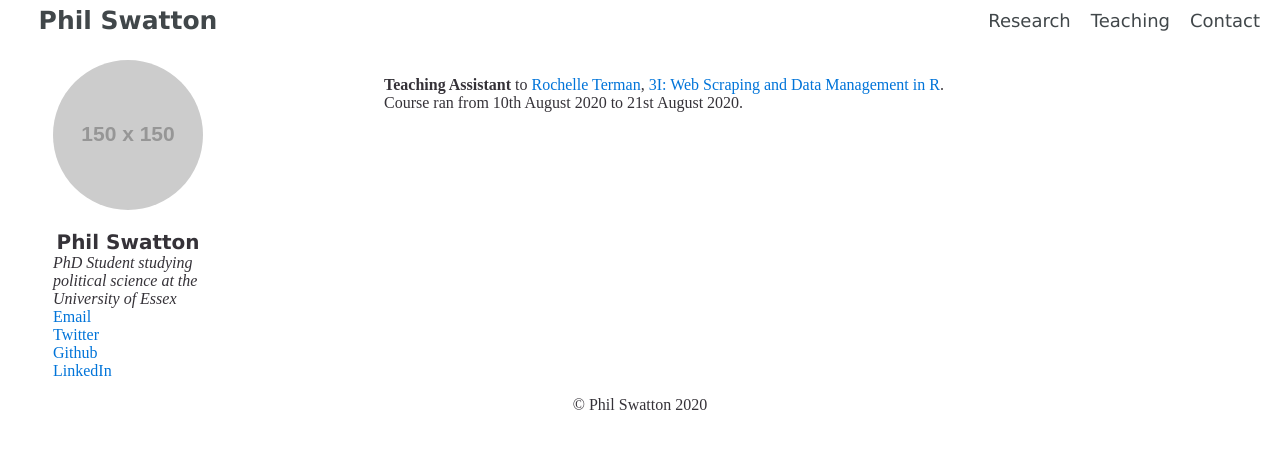
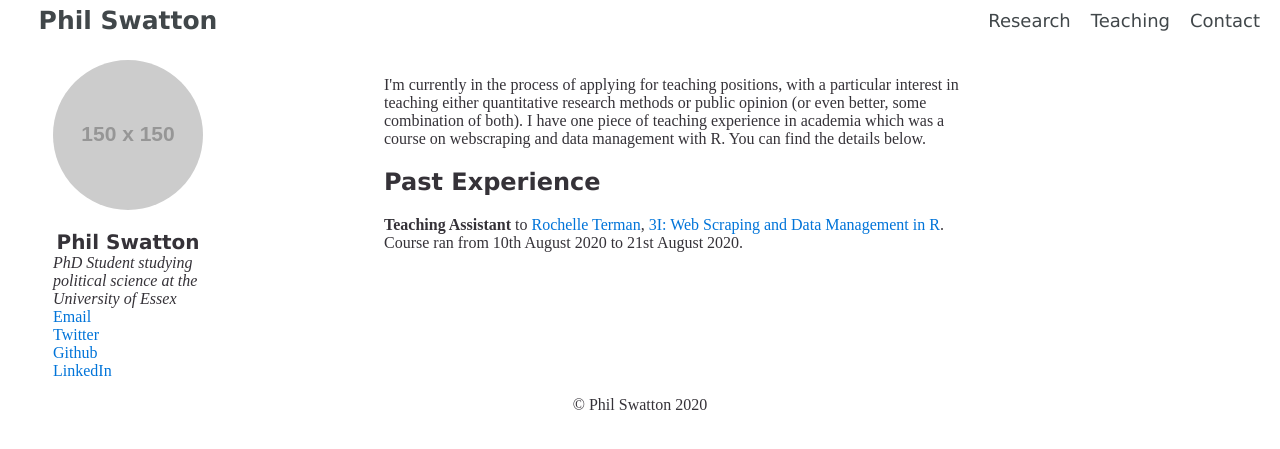
Before and after one commit to philswatton/philswatton.github.io, a Jekyll site: the page built from teaching/index.html, in a window 1280 px wide. Shown: the top 449 px of the page. Built offline with Jekyll 4.4.1, drawn with Linux system fonts in a browser that asks for light colours.

Commit message:
Update index.html

```diff
--- a/teaching/index.html
+++ b/teaching/index.html
@@ -2,4 +2,7 @@
 layout: default
 title: Teaching
 ---
+<p>I'm currently in the process of applying for teaching positions, with a particular interest in teaching either quantitative research methods or public opinion (or even better, some combination of both). I have one piece of teaching experience in academia which was a course on webscraping and data management with R. You can find the details below.</p>
+
+<h2>Past Experience</h2>
 <p><strong>Teaching Assistant</strong> to <a href="http://rochelleterman.com/">Rochelle Terman</a>, <a href="https://github.com/rochelleterman/ESS-webscraping">3I: Web Scraping and Data Management in R</a>. Course ran from 10th August 2020 to 21st August 2020.</p>
```
